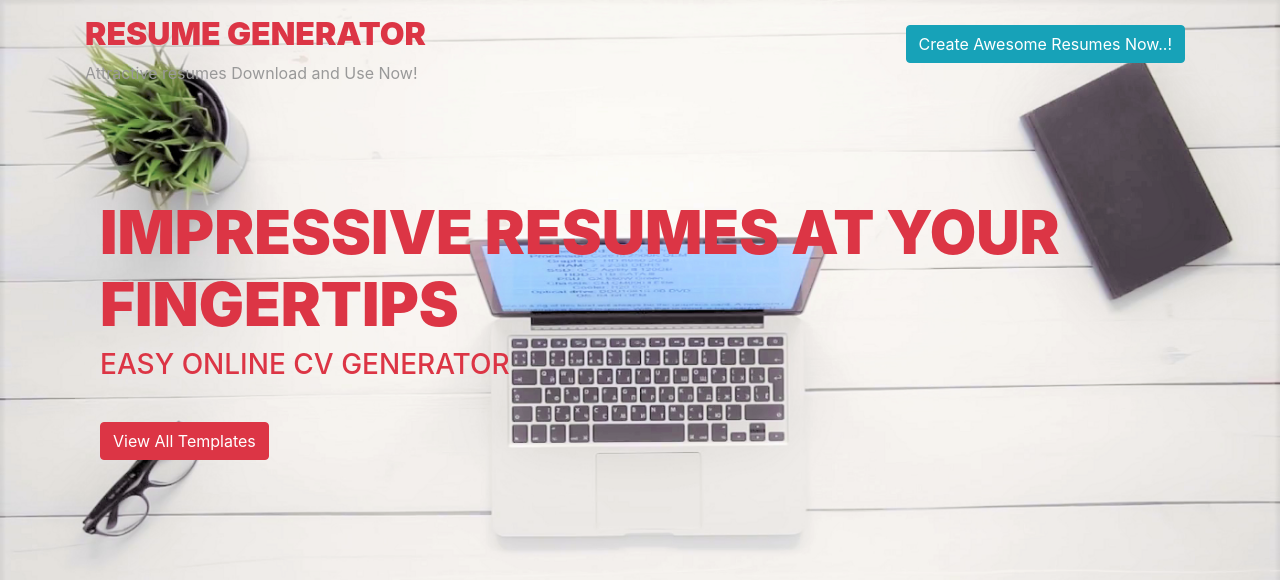
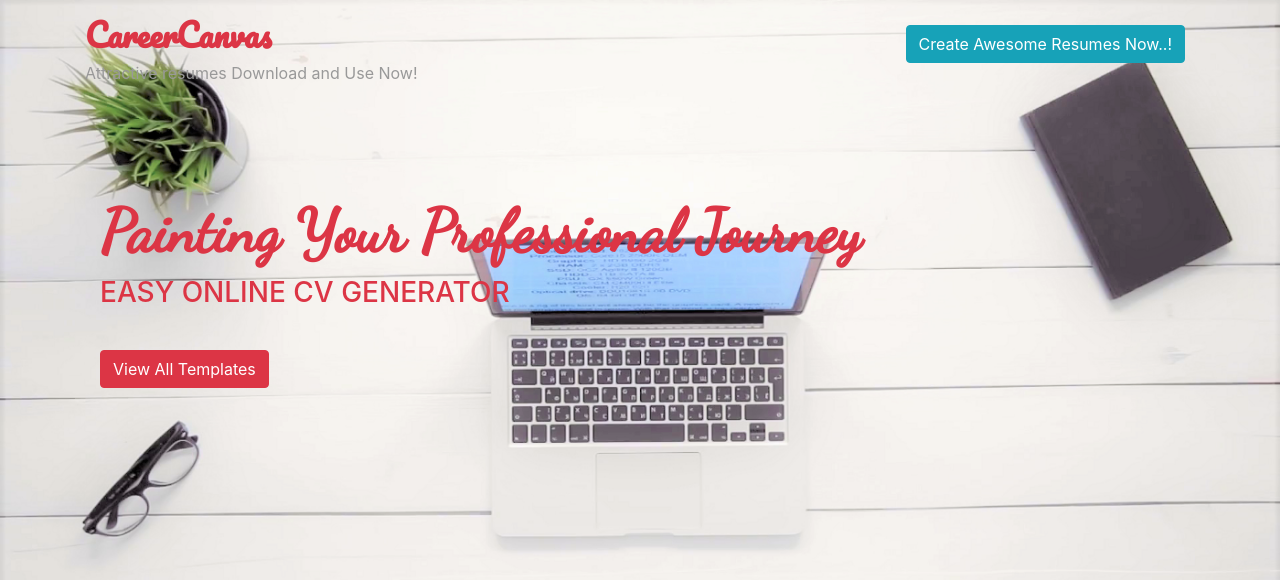
Before and after one commit to neophyte0903/MiniProjectThree, a Flask app: page / in a window 1280 px wide. Shown: the top 580 px of the page. Run offline with Flask 3, Linux system fonts and the light colour scheme; some libraries are stand-ins or nearby versions.

Commit message:
updated templates

```diff
--- a/templates/index.html
+++ b/templates/index.html
@@ -3,12 +3,17 @@
     <head>
         <meta charset="utf-8">
         <meta http-equiv="X-UA-Compatible" content="IE=edge">
-        <title>Resume Maker</title>
+        <title>CareerCanvas</title>
         <meta name="description" content="">
         <meta name="viewport" content="width=device-width, initial-scale=1">
 
         <link rel="stylesheet" href="../static/css/bootstrap.min.css">
         <link href="../static/css/style.css" rel="stylesheet">
+        <link rel="preconnect" href="https://fonts.googleapis.com">
+<link rel="preconnect" href="https://fonts.gstatic.com" crossorigin>
+<link rel="preconnect" href="https://fonts.googleapis.com">
+<link rel="preconnect" href="https://fonts.gstatic.com" crossorigin>
+<link href="https://fonts.googleapis.com/css2?family=Dancing+Script:wght@500&family=Pacifico&display=swap" rel="stylesheet">
 
     </head>
     <body class="homepage" id="homepage_se">
@@ -16,7 +21,7 @@
             <div class="text-left">
                 <div class="container">
                     <div class="logo">
-                        <h2>RESUME GENERATOR</h2>
+                        <h2 style="font-family: 'Pacifico', cursive;">CareerCanvas</h2>
                         <p>Attractive resumes Download and Use Now!</p>
                     </div>
                     <div class="nav_button_right">
@@ -31,7 +36,7 @@
             <div class="container">
                 <div class="row container">
                     <div class="col-md-12">
-                        <h1> IMPRESSIVE RESUMES AT YOUR FINGERTIPS </h1>
+                        <h1 style="font-family: 'Dancing Script', cursive; font: size 20px;"> Painting Your Professional Journey </h1>
                         <h4>EASY ONLINE CV GENERATOR </h4>
                         <a href="/resume_template" class="btn btn-danger bn" >View All Templates</a>
                     </div>
```
Also changed, not shown: templates/resume_template.html (+5 -2 lines).
